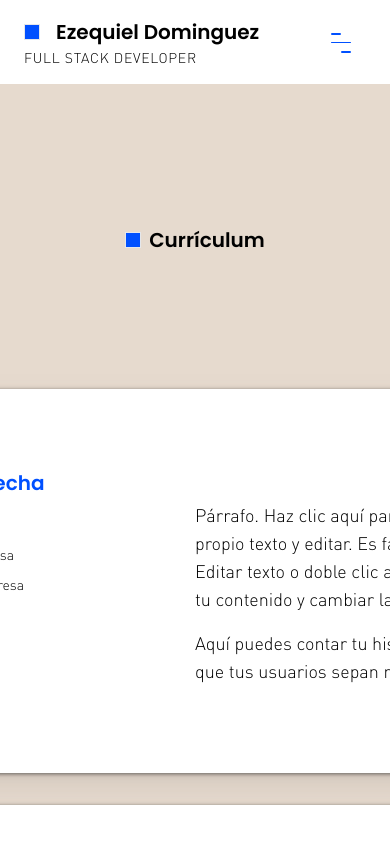
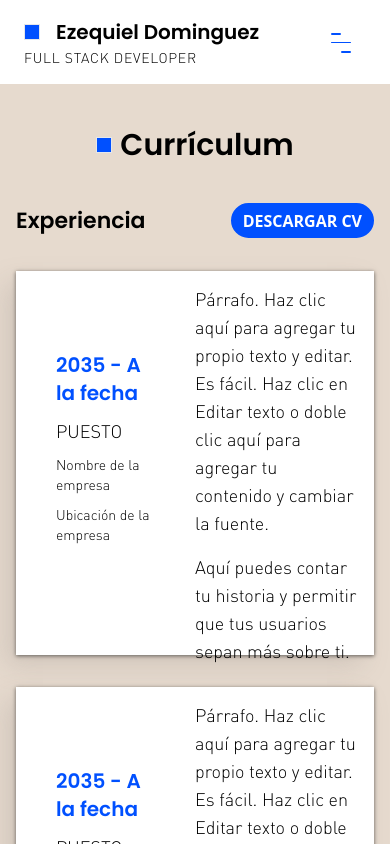
Before and after one commit to Cocahuana/portfolio_nextjs, a Next.js app: page /Curriculum in a window 390 px wide. Shown: the top 844 px of the page. Built offline with nearby package versions, Linux system fonts and the light colour scheme.

Commit message:
Feat: Mobile and desktop Curriculum section header

```diff
--- a/src/components/elements/BoxSkin/BoxSkin.tsx
+++ b/src/components/elements/BoxSkin/BoxSkin.tsx
@@ -1,10 +1,13 @@
 type Props = {
 	children: React.ReactNode;
+	className: string;
 };
 
-function BoxSkin({ children }: Props) {
+function BoxSkin({ children, className }: Props) {
 	return (
-		<div className='w-full h-auto bg-[color:var(--skin-dark-bg)] py-[10vh]'>
+		<div
+			className={`w-full h-auto bg-[color:var(--skin-dark-bg)] py-[5vh] lg:py-[10vh] ${className}`}
+		>
 			{children}
 		</div>
 	);
--- a/src/components/templates/Curriculum/Curriculum.tsx
+++ b/src/components/templates/Curriculum/Curriculum.tsx
@@ -70,19 +70,20 @@ function Curriculum() {
 		"Español (competente)",
 	];
 	return (
-		<BoxSkin>
-			<div className='w-full h-auto  flex flex-col justify-center items-center'>
-				<div className='w-[724px] grid grid-cols-12 gap-8'>
-					<div className='col-span-full row-span-full grid grid-cols-3 grid-rows-2'>
-						<div className='col-span-1 ' />
-						<div className='col-span-1  flex items-center gap-2  justify-center pt-14 pb-2 '>
+		<BoxSkin className='p-4 lg:p-0'>
+			<div className='w-full h-auto  flex flex-col justify-center items-center '>
+				<div className='w-full lg:w-[724px] grid lg:grid-cols-12 gap-8 '>
+					<div className='col-span-full row-span-full grid grid-cols-2 grid-rows-2 items-center lg:items-end gap-10 lg:gap-0'>
+						<div className='col-span-full flex items-center gap-2 justify-center lg:pt-14 lg:pb-2 '>
 							<SquareBlock />
-							<h3>Currículum</h3>
+							<h3 className='text-3xl'>Currículum</h3>
 						</div>
-						<div className='col-span-1 row-span-1' />
-						<h4 className=' flex items-end '>Experiencia</h4>
-						<div />
-						<div className='flex items-end justify-end'>
+
+						<h4 className='col-span-1 flex items-end'>
+							Experiencia
+						</h4>
+
+						<div className='col-span-1 flex items-end justify-end'>
 							<Button
 								href={"/resume_EN.pdf"}
 								target='_blank'
```
